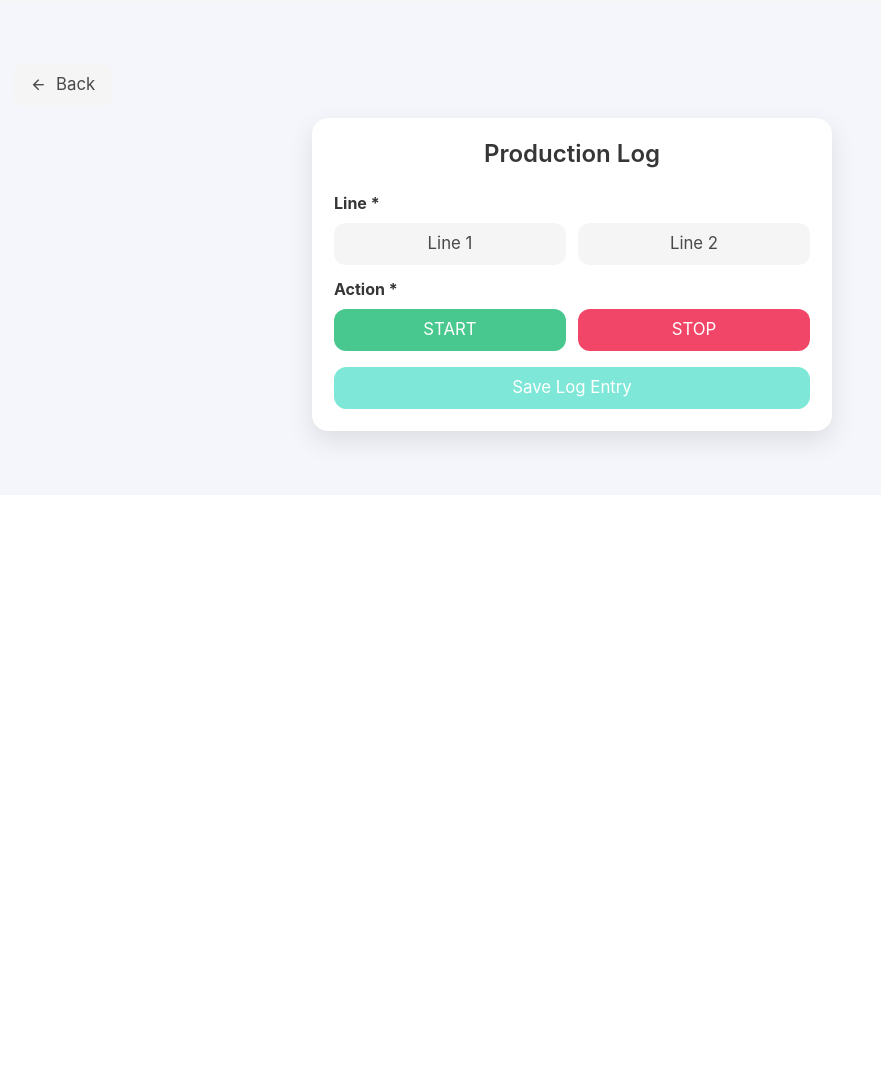
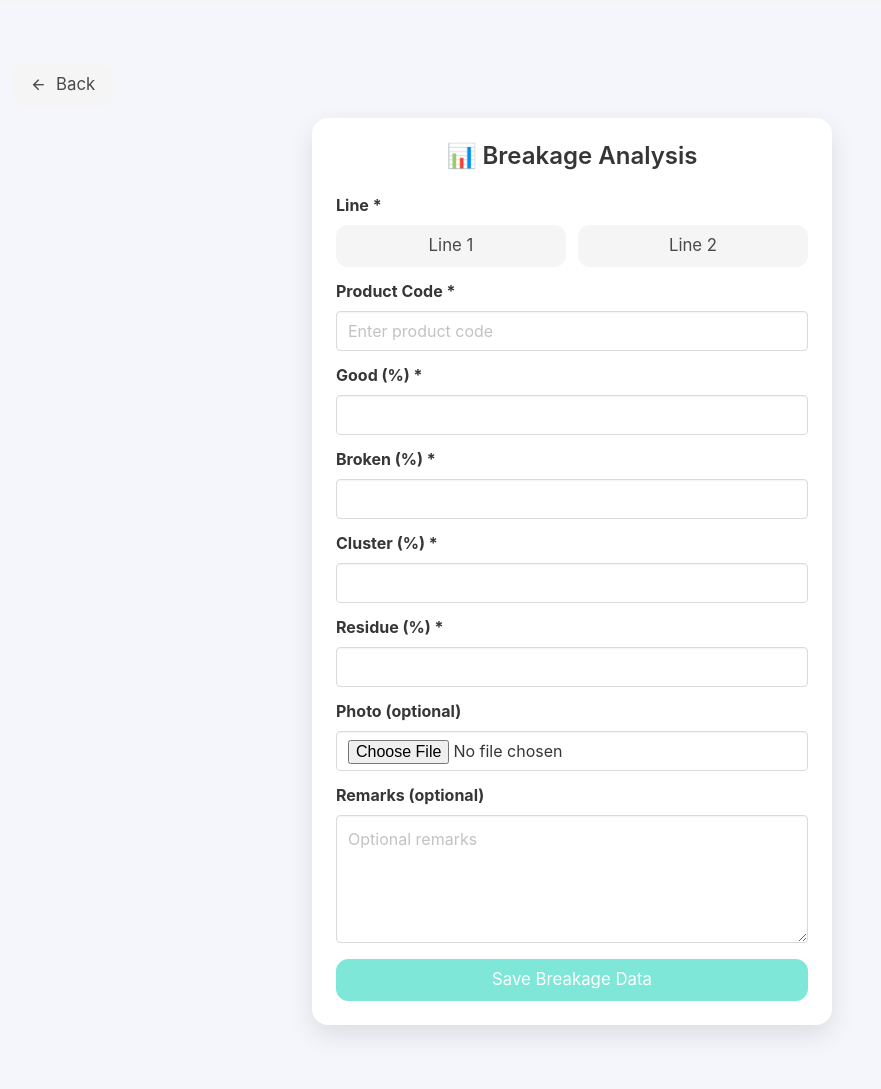
Before and after one commit to KingKai31/beyond_snack_portal, a Flask app: template templates/form_breakage.html in a window 1280 px wide. Shown: the part 76-1165 px from the top of the page, without its empty margins (68-949 px from the left). Before the commit the page ends 535 px from the top, so only its background shows below. Run offline with Flask 3, Linux system fonts and the light colour scheme; the template is opened without the code that fills it, so the values that code supplies are empty; some libraries are stand-ins or nearby versions.

Commit message:
Update form_breakage.html

```diff
--- a/templates/form_breakage.html
+++ b/templates/form_breakage.html
@@ -6,7 +6,7 @@
     max-width: 520px;
     margin: auto;
     background: #ffffff;
-    padding: 22px;
+    padding: 24px;
     border-radius: 16px;
     box-shadow: 0 10px 26px rgba(0,0,0,0.10);
   }
@@ -22,146 +22,105 @@
 
   .button.is-selected {
     background-color: #3273dc;
-    color: #fff;
-  }
-
-  #stopSection {
-    display: none;
+    color: #ffffff;
   }
 </style>
 
 <div class="card-box">
-  <h1 class="title is-4 has-text-centered">Production Log</h1>
 
-  <form method="POST" id="logForm">
+  <h1 class="title is-4 has-text-centered">📊 Breakage Analysis</h1>
+
+  <form method="POST" enctype="multipart/form-data" id="breakageForm">
 
     <!-- LINE -->
     <div class="field">
       <label class="label">Line *</label>
       <div class="btn-group">
         <button type="button" class="button is-light"
-                onclick="setValue('line','Line 1',this)">Line 1</button>
+          onclick="setValue('line','Line 1',this)">Line 1</button>
         <button type="button" class="button is-light"
-                onclick="setValue('line','Line 2',this)">Line 2</button>
+          onclick="setValue('line','Line 2',this)">Line 2</button>
       </div>
       <input type="hidden" name="line" id="line" required>
     </div>
 
-    <!-- ACTION -->
+    <!-- PRODUCT CODE -->
     <div class="field">
-      <label class="label">Action *</label>
-      <div class="btn-group">
-        <button type="button" class="button is-success"
-                onclick="setAction('Start',this)">START</button>
-        <button type="button" class="button is-danger"
-                onclick="setAction('Stop',this)">STOP</button>
-      </div>
-      <input type="hidden" name="action" id="action" required>
+      <label class="label">Product Code *</label>
+      <input class="input" type="text" name="product_code" id="product_code"
+             placeholder="Enter product code" required oninput="checkForm()">
     </div>
 
-    <!-- STOP SECTION -->
-    <div id="stopSection">
+    <!-- GOOD -->
+    <div class="field">
+      <label class="label">Good (%) *</label>
+      <input class="input" type="number" step="0.01"
+             name="good" id="good" required oninput="checkForm()">
+    </div>
 
-      <div class="field">
-        <label class="label">Stop Reason *</label>
-        <div class="select is-fullwidth">
-          <select name="stop_reason" id="stop_reason"
-                  onchange="toggleOther(); checkForm();">
-            <option value="">Select reason</option>
-            <option>Blade change</option>
-            <option>Seasoning drum cleaning</option>
-            <option>Banana closure</option>
-            <option>No peeled Banana</option>
-            <option>Routine Maintenance</option>
-            <option>Boiler maintenance</option>
-            <option>CIP</option>
-            <option>Part failure</option>
-            <option>Packing pending</option>
-            <option>Other</option>
-          </select>
-        </div>
-      </div>
+    <!-- BROKEN -->
+    <div class="field">
+      <label class="label">Broken (%) *</label>
+      <input class="input" type="number" step="0.01"
+             name="broken" id="broken" required oninput="checkForm()">
+    </div>
 
-      <div class="field" id="otherBox" style="display:none;">
-        <label class="label">Other Reason *</label>
-        <input class="input"
-               type="text"
-               name="stop_other"
-               id="stop_other"
-               placeholder="Enter reason">
-      </div>
+    <!-- CLUSTER -->
+    <div class="field">
+      <label class="label">Cluster (%) *</label>
+      <input class="input" type="number" step="0.01"
+             name="cluster" id="cluster" required oninput="checkForm()">
+    </div>
 
+    <!-- RESIDUE -->
+    <div class="field">
+      <label class="label">Residue (%) *</label>
+      <input class="input" type="number" step="0.01"
+             name="residue" id="residue" required oninput="checkForm()">
+    </div>
+
+    <!-- PHOTO -->
+    <div class="field">
+      <label class="label">Photo (optional)</label>
+      <input class="input" type="file" name="photo" accept="image/*">
+    </div>
+
+    <!-- REMARKS -->
+    <div class="field">
+      <label class="label">Remarks (optional)</label>
+      <textarea class="textarea" name="remarks"
+        placeholder="Optional remarks"></textarea>
     </div>
 
     <!-- SUBMIT -->
     <button class="button is-primary is-fullwidth mt-4"
             id="submitBtn" disabled>
-      Save Log Entry
+      Save Breakage Data
     </button>
 
   </form>
+
 </div>
 
 <script>
 function setValue(field, value, btn){
   document.getElementById(field).value = value;
 
-  btn.parentElement.querySelectorAll('.button').forEach(b=>{
-    b.classList.remove('is-selected');
-  });
+  btn.parentElement.querySelectorAll('.button')
+    .forEach(b => b.classList.remove('is-selected'));
+
   btn.classList.add('is-selected');
-
   checkForm();
 }
 
-function setAction(value, btn){
-  document.getElementById('action').value = value;
-
-  btn.parentElement.querySelectorAll('.button').forEach(b=>{
-    b.classList.remove('is-selected');
-  });
-  btn.classList.add('is-selected');
-
-  if(value === 'Stop'){
-    document.getElementById('stopSection').style.display = 'block';
-  } else {
-    document.getElementById('stopSection').style.display = 'none';
-    document.getElementById('stop_reason').value = '';
-    document.getElementById('stop_other').value = '';
-  }
-
-  checkForm();
-}
-
-function toggleOther(){
-  const reason = document.getElementById('stop_reason').value;
-  document.getElementById('otherBox').style.display =
-    (reason === 'Other') ? 'block' : 'none';
-}
-
 function checkForm(){
-  const line = document.getElementById('line').value;
-  const action = document.getElementById('action').value;
-
-  if(!line || !action){
-    document.getElementById('submitBtn').disabled = true;
-    return;
-  }
-
-  if(action === 'Stop'){
-    const reason = document.getElementById('stop_reason').value;
-    if(!reason){
-      document.getElementById('submitBtn').disabled = true;
-      return;
-    }
-    if(reason === 'Other' &&
-       !document.getElementById('stop_other').value){
-      document.getElementById('submitBtn').disabled = true;
-      return;
-    }
-  }
-
-  document.getElementById('submitBtn').disabled = false;
+  const required = [
+    'line','product_code','good','broken','cluster','residue'
+  ];
+  const ok = required.every(id =>
+    document.getElementById(id).value
+  );
+  document.getElementById('submitBtn').disabled = !ok;
 }
 </script>
 
```
